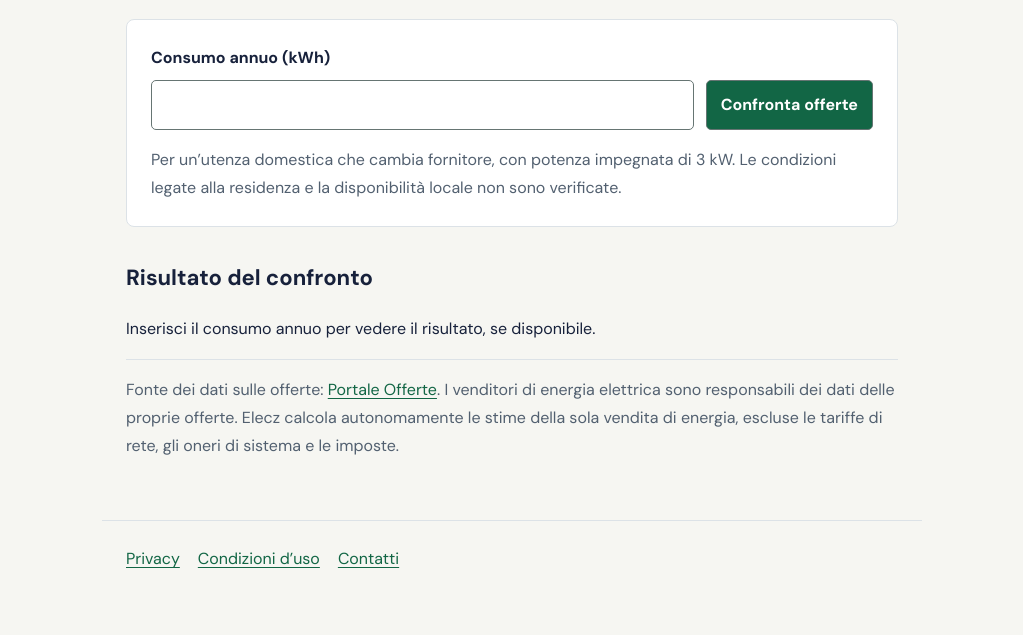
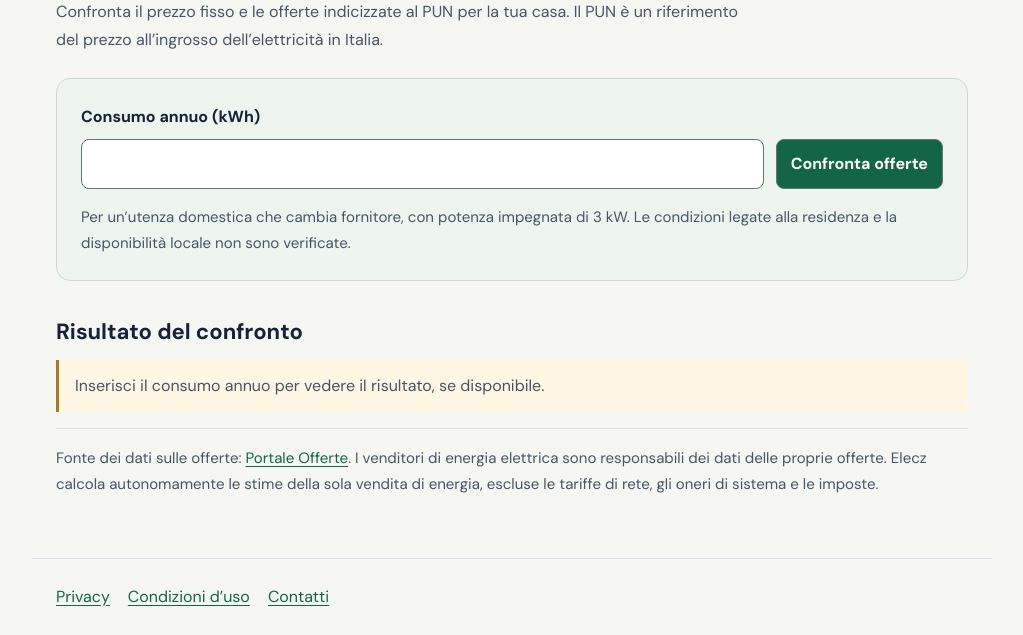
Before and after one commit to zemloai-ctrl/elecz-pages, a plain HTML site: page it/confronto/index.html in a window 1280 px wide. Shown: the part 264-899 px from the top of the page, without its empty margins (128-1151 px from the left). Before the commit the page ends 861 px from the top, so only its background shows below. Drawn offline with Linux system fonts and the light colour scheme.

Commit message:
Improve Italian comparison layout and readability (#23)

```diff
--- a/it/confronto/comparison.css
+++ b/it/confronto/comparison.css
@@ -1,32 +1,52 @@
+:root {
+  --ink: #17213b;
+  --muted: #465568;
+  --line: #dce2e7;
+  --green: #126645;
+}
 body { font-family: 'DM Sans', system-ui, sans-serif; }
+main, header, footer { max-width: 960px; }
+header nav { align-items: center; justify-content: space-between; }
+header nav a:first-child { font-weight: 700; text-decoration: none; }
+h1 { max-width: 20ch; margin: 20px 0 12px; font-size: clamp(32px, 6vw, 52px); letter-spacing: -.035em; }
+main > p { max-width: 64ch; color: var(--muted); }
 .panel, .offer {
+  min-width: 0;
   padding: clamp(16px, 4vw, 24px);
-  border: 1px solid #dce2e7;
-  border-radius: 8px;
+  border: 1px solid var(--line);
+  border-radius: 14px;
   background: #fff;
 }
-#comparison-form { margin-block: 24px; }
+#comparison-form { margin-block: 24px 32px; background: #eef5ef; border-color: #c9dbce; }
 #comparison-form label { display: block; font-weight: 700; margin-bottom: 8px; }
 .form-row, .offers { display: grid; gap: 12px; }
 .form-row { grid-template-columns: minmax(0, 1fr) auto; }
 .form-row input, .form-row button {
+  min-height: 48px;
   font: inherit;
   padding: 10px 14px;
   border: 1px solid #667573;
-  border-radius: 5px;
+  border-radius: 8px;
 }
-.form-row input { width: 100%; background: #fff; }
-.form-row button { background: #126645; color: #fff; font-weight: 700; text-decoration: none; }
+.form-row input { width: 100%; min-width: 0; background: #fff; }
+.form-row button { background: var(--green); color: #fff; font-weight: 700; text-decoration: none; }
+.form-row button:hover:not(:disabled) { background: #0d5237; }
 .form-row button:disabled { opacity: .7; cursor: wait; }
-.form-row input:focus-visible { outline: 3px solid #126645; outline-offset: 4px; }
-.panel p, .source { margin-bottom: 0; color: #526070; }
+.form-row input:focus-visible, .coverage summary:focus-visible { outline: 3px solid var(--green); outline-offset: 4px; }
+.panel p, .source { margin-bottom: 0; color: var(--muted); font-size: .94rem; }
+#result-title { margin-bottom: 8px; }
+#comparison-status { margin-top: 0; color: var(--muted); }
+#comparison-status:not(:empty) { border-inline-start: 3px solid #ad781d; background: #fff6e4; padding: 12px 16px; }
 .offers { grid-template-columns: repeat(2, minmax(0, 1fr)); }
-.offer h4 { margin: 4px 0; overflow-wrap: anywhere; }
+.offer h4 { margin: 4px 0; font-size: 1.125rem; line-height: 1.3; overflow-wrap: anywhere; }
 .offer p { margin: 4px 0; }
-.offer .price { margin-top: 12px; font-weight: 700; }
-.coverage { margin-top: 16px; }
-.coverage summary { cursor: pointer; }
-.source { border-top: 1px solid #dce2e7; padding-top: 16px; }
-@media (max-width: 520px) {
+.offer p:first-child { color: var(--green); font-size: .9rem; font-weight: 700; }
+.offer .price { margin-top: 12px; color: var(--ink); font-size: 1.2rem; font-weight: 700; }
+.offer a { display: inline-block; padding-block: 8px; }
+.coverage { margin-top: 16px; padding: 12px 16px; background: #fff; border: 1px solid var(--line); border-radius: 8px; }
+.coverage summary { cursor: pointer; font-weight: 700; }
+.source { border-top: 1px solid var(--line); padding-top: 16px; }
+@media (max-width: 600px) {
+  main, header, footer { padding-inline: 16px; }
   .form-row, .offers { grid-template-columns: minmax(0, 1fr); }
 }
```
